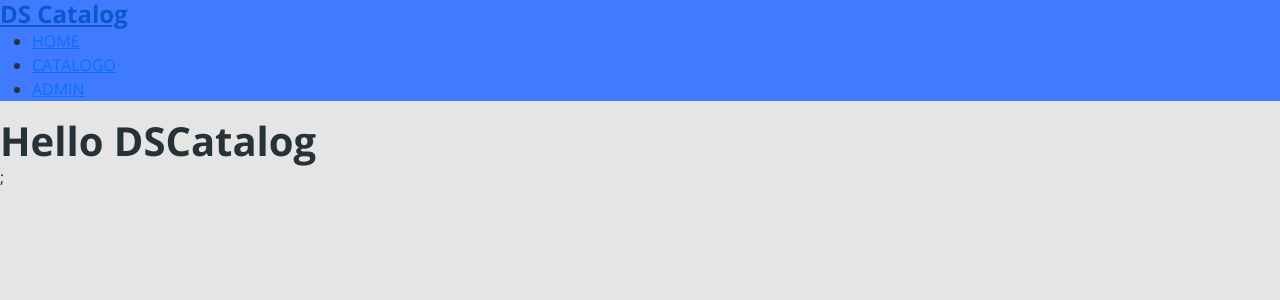
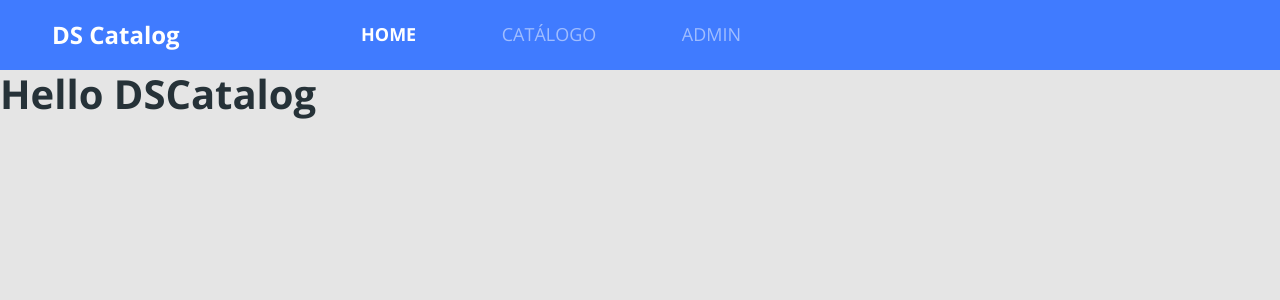
Before and after one commit to mayconjovan/dscatalog-bootcamp-devsuperior, a React (Create React App) app in the folder frontweb/: page / in a window 1280 px wide. Shown: the top 300 px of the page. Built offline with nearby package versions, Linux system fonts and the light colour scheme.

Commit message:
Adjusts in css

```diff
--- a/frontweb/src/App.css
+++ b/frontweb/src/App.css
@@ -9,3 +9,8 @@
     font-weight: 700;
     margin-bottom: 0;
 }
+
+a, a:hover {
+    text-decoration: none;
+    color: unset;
+}
--- a/frontweb/src/App.tsx
+++ b/frontweb/src/App.tsx
@@ -6,7 +6,7 @@
   return (
     <>
       <Navbar />
-      <h1>Hello DSCatalog</h1>;
+      <h1>Hello DSCatalog</h1>
     </>
   );
 }
--- a/frontweb/src/components/Navbar/index.tsx
+++ b/frontweb/src/components/Navbar/index.tsx
@@ -1,15 +1,17 @@
-function Navbar() {
+import './styles.css'
+
+const Navbar = () => {
   return (
     <>
-      <nav className="bg-primary">
-        <div>
-          <a href="link">
+      <nav className="navbar navbar-expand-md bg-primary main-nav">
+        <div className='container-fluid'>
+          <a href="link" className="nav-logo-text">
             <h4>DS Catalog</h4>
           </a>
-          <div>
-            <ul>
+          <div className='collapse navbar-collapse'>
+            <ul className='navbar-nav offset-md-2 main-menu'>
               <li>
-                <a href="link">HOME</a>
+                <a href="link" className='active'>HOME</a>
               </li>
               <li>
                 <a href="link">CATÁLOGO</a>
--- /dev/null
+++ b/frontweb/src/components/Navbar/styles.css
@@ -0,0 +1,30 @@
+.main-nav {
+    height: 70px;
+    padding-left: 40px;
+}
+
+.nav-logo-text,
+.nav-logo-text:hover {
+  color: #fff;
+}
+
+.main-menu {
+    display: flex;
+    font-size: 18px;
+    width: 380px;
+    justify-content: space-between;
+}
+
+.main-menu a {
+    color: rgba(255, 255, 255, 0.5);
+}
+
+.main-menu a:hover {
+    color: #fff;
+}
+
+.main-menu a.active {
+    color: #fff;
+    font-weight: bold;
+
+}
```
